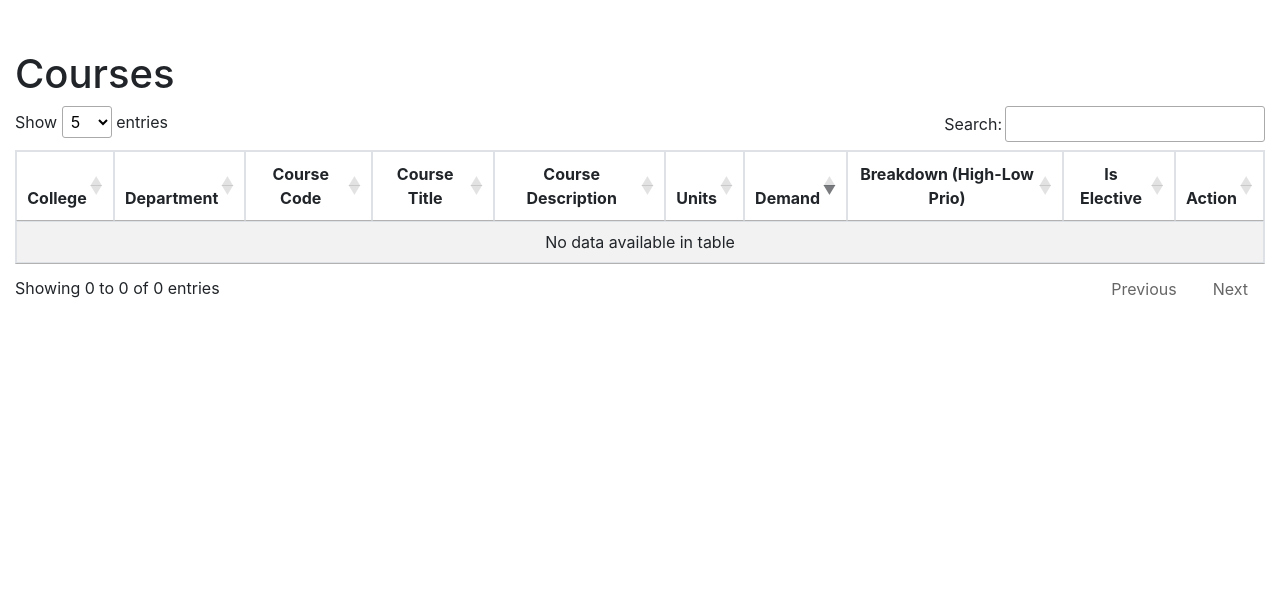
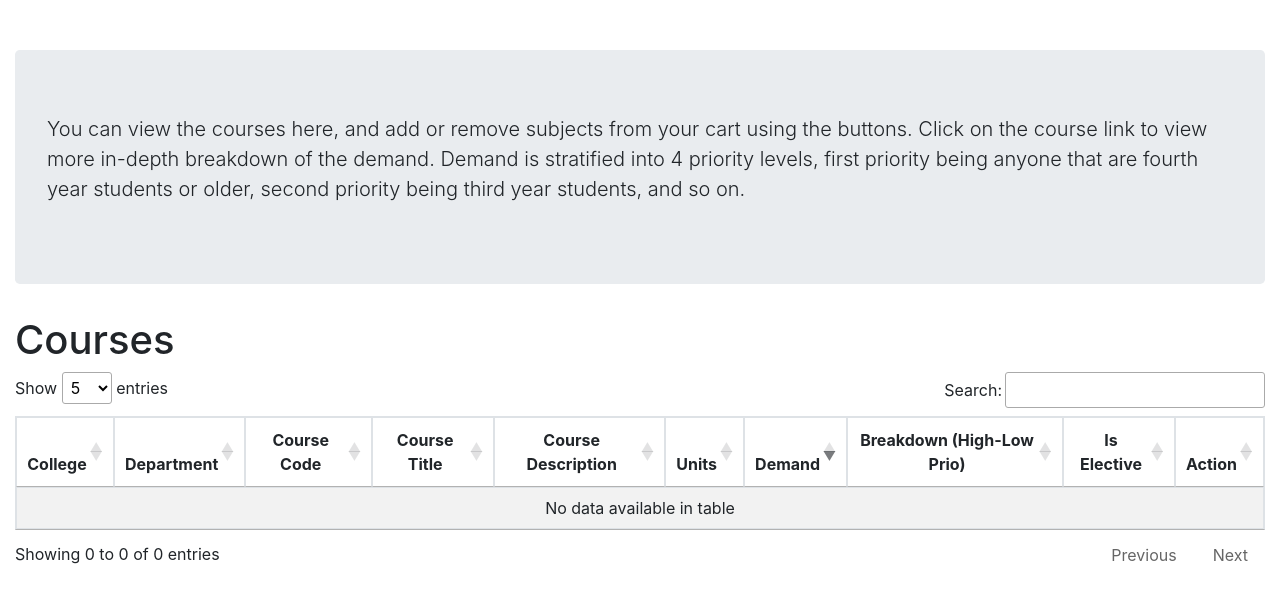
Before and after one commit to mauimaui17/my_demand_tracker, a Django app: page /catalog/ in a window 1280 px wide. Shown: the part 54-657 px from the top of the page. Run offline with Django 5.2, Linux system fonts and the light colour scheme; data that the repository does not hold is empty; some libraries are stand-ins or nearby versions.

Commit message:
final touches

```diff
--- a/tracker/templates/admin-dash/add_course.html
+++ b/tracker/templates/admin-dash/add_course.html
@@ -8,7 +8,7 @@
             <form method="post" class="from-group" enctype="multipart/form-data">
                 {% csrf_token %}
                 {{ form|crispy }}
-                <button type="submit" class="btn btn-primary">Upload</button>
+                <button type="submit" class="btn btn-primary">Add Course</button>
             </form>
         </div>
     </div>
--- a/tracker/templates/tracker/base.html
+++ b/tracker/templates/tracker/base.html
@@ -15,6 +15,14 @@
                 responsive: true
             });
         });
+
+        $(document).ready(function() {
+            $('#reports_table').DataTable({
+                lengthMenu: [5, 10, 15, 20],
+                responsive: true
+            });
+        });
+
         $(document).ready( function () {
             $('#trending_table').DataTable({searching: false, paging: false, info: false, order: [[4, "desc"]], responsive: true});
         });
@@ -94,9 +102,6 @@
             <div class="container-fluid">
               <!-- Navbar brand and toggle button for mobile -->
               <a class="btn btn-outline-primary mr-2" href="/home">Home</a>
-              <button class="navbar-toggler" type="button" data-bs-toggle="collapse" data-bs-target="#navbarNav" aria-controls="navbarNav" aria-expanded="false" aria-label="Toggle navigation">
-                <span class="navbar-toggler-icon"></span>
-              </button>
               <!-- Navbar links -->
               <div class="collapse navbar-collapse" id="navbarNav">
                 <ul class="navbar-nav me-auto">
@@ -114,7 +119,7 @@
                     <!-- If user is logged in -->
                     <li class="nav-item">
                         {%if user.is_staff%}
-                        <a class="btn btn-primary" href="/admin-dash" role="button">Welcome, {{ user.username }}</a>
+                        <a class="btn btn-primary" href="/site-statistics" role="button">Welcome, {{ user.username }}</a>
                         {%else%}
                         <a class="btn btn-primary" href="/profile" role="button">Welcome, {{ user.username }}</a>
                         {% endif %}
--- a/tracker/templates/tracker/index.html
+++ b/tracker/templates/tracker/index.html
@@ -3,18 +3,22 @@
 {% block content %}
 <body>
     <div class="container-fluid" id='catalog-container'>
+        <div class="jumbotron">
+            <p class="lead">You can view the courses here, and add or remove subjects from your cart using the buttons. Click on the course link to view more in-depth breakdown of the demand.
+                Demand is stratified into 4 priority levels, first priority being anyone that are fourth year students or older, second priority being third year students, and so on.</p>
+        </div>
         <h1>Courses</h1>
         <table id="course_table" class="table table-striped table-bordered">
             <thead>
                 <tr>
-                    <th class="text-center">College</th>
-                    <th class="text-center">Department</th>
+                    <th class="text-center d-none d-md-table-cell">College</th>
+                    <th class="text-center d-none d-md-table-cell">Department</th>
                     <th class="text-center">Course Code</th>
                     <th class="text-center">Course Title</th>
-                    <th class="text-center">Course Description</th>
+                    <th class="text-center d-none d-md-table-cell">Course Description</th>
                     <th class="text-center">Units</th>
                     <th class="text-center">Demand</th>
-                    <th class="text-center">Breakdown (High-Low Prio)</th>
+                    <th class="text-center d-none d-md-table-cell">Breakdown (High-Low Prio)</th>
                     <th class="text-center">Is Elective</th>
                     <th class="text-center">Action</th>
                     <!-- Add additional columns if needed -->
@@ -23,14 +27,14 @@
             <tbody>
                 {% for course in course_list %}
                 <tr data-id ="{{ course.id }}">
-                    <td align='center'>{{ course.college }}</td>
-                    <td align='center'>{{ course.department.department_abbrev }}</td>
+                    <td align='center' class = "d-none d-md-table-cell">{{ course.college }}</td>
+                    <td align='center' class = "d-none d-md-table-cell">{{ course.department.department_abbrev }}</td>
                     <td align='center'><a href="{% url 'coursepage' %}?course_id={{ course.id }}">{{ course.subject_code.subject_code }} {{ course.course_code }}</a></td>
                     <td align='center'>{{ course.course_title }}</td>
-                    <td>{{ course.course_description }}</td>
+                    <td class = "d-none d-md-table-cell">{{ course.course_description }}</td>
                     <td align='center'>{{course.units}}</td>
                     <td align='center'>{{ course.demand }}</td>
-                    <td align='center'>{{ course.first_prio }} - {{ course.second_prio }} - {{ course.third_prio }} - {{ course.fourth_prio }}</td>
+                    <td align='center' class = "d-none d-md-table-cell">{{ course.first_prio }} - {{ course.second_prio }} - {{ course.third_prio }} - {{ course.fourth_prio }}</td>
                     <td align='center'>
                         {%if course.is_elective %}
                             Elective
--- a/tracker/urls.py
+++ b/tracker/urls.py
@@ -13,5 +13,7 @@ urlpatterns = [
     path("", views.homepage, name="homepage"),
     path("home/", views.homepage, name="homepage"),
     path("reports/", views.report_index, name="reports"),
-    path("download-pdf/", views.download_report, name='download-pdf')
+    path("download-pdf/", views.download_report, name='download-pdf'),
+    path("site-statistics/", views.get_site_statistics, name='site-statistics')
+
 ]
--- a/tracker/views.py
+++ b/tracker/views.py
@@ -21,6 +21,14 @@ def ajax_login_required(view):
     @wraps(view)
     def wrapper(request, *args, **kwargs):
         if not request.user.is_authenticated:
+            raise PermissionDenied
+        return view(request, *args, **kwargs)
+    return wrapper
+
+def admin_required(view):
+    @wraps(view)
+    def wrapper(request, *args, **kwargs):
+        if not request.user.is_authenticated or not request.user.is_staff:
             raise PermissionDenied
         return view(request, *args, **kwargs)
     return wrapper
@@ -54,6 +62,8 @@ def coursepage(request):
         #return JsonResponse({"message": error_message})
     except Course.DoesNotExist:
         return HttpResponse("<script>alert('Course not found');  window.location.href='/';</script>")
+
+@ajax_login_required
 def profile(request):
     return render(request, 'tracker/profile.html')
 
@@ -137,10 +147,10 @@ def signup(request):
     else:
         form = RegisterForm()
     return render(request, "registration/signup.html", {"form":form})
-
+@admin_required
 def admindash(request):
     return render(request, 'tracker/admindash.html')
-
+@admin_required
 def upload_report(request):
     if request.method == "POST":
         form = UploadReportForm(request.POST, request.FILES)
@@ -151,7 +161,7 @@ def upload_report(request):
     else:
         form = UploadReportForm()
     return render(request, 'admin-dash/upload_report.html', {'form': form})
-
+@admin_required
 def add_course(request):
     if request.method == "POST":
         form = AddCourseForm(request.POST)
@@ -178,3 +188,16 @@ def download_report(request):
             return response
     else:
         return HttpResponse("File not found or invalid file path.", status=404)
+
+@admin_required
+def get_site_statistics(request):
+    student_pop = Student.objects.filter(is_staff=False)
+    deg_prog_counts = student_pop.values('student_deg_prog').annotate(count=Count('id'))
+    breakdown={}
+    # Iterate over the queryset and populate the breakdown dictionary
+    for deg_prog_count in deg_prog_counts:
+        deg_prog = deg_prog_count['student_deg_prog']
+        count = deg_prog_count['count']
+        breakdown[deg_prog] = count
+    course_count = Course.objects.all().count()
+    return render(request, 'admin-dash/site_stats.html', {'student_count': len(student_pop), 'course_count': course_count, 'breakdown': breakdown})
```
Also changed, not shown: tracker/templates/admin-dash/site_stats.html (added, +64 -0 lines), tracker/templates/tracker/admindash.html (+7 -2 lines), tracker/templates/tracker/course.html (+8 -5 lines), tracker/templates/tracker/report_index.html (+5 -9 lines).
